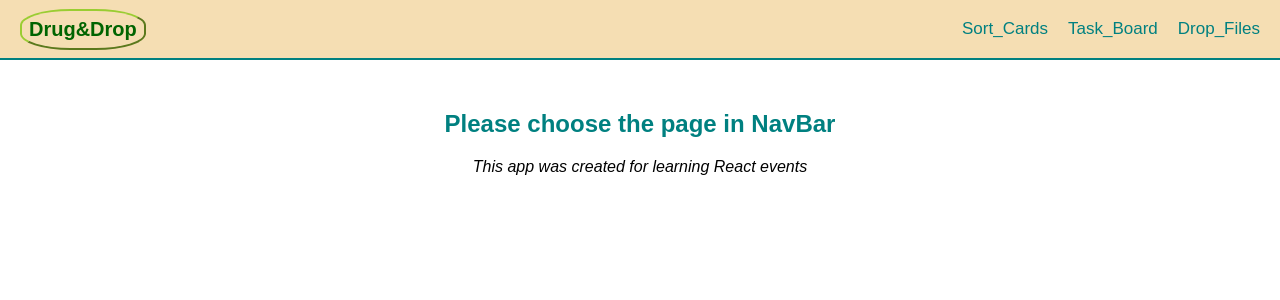
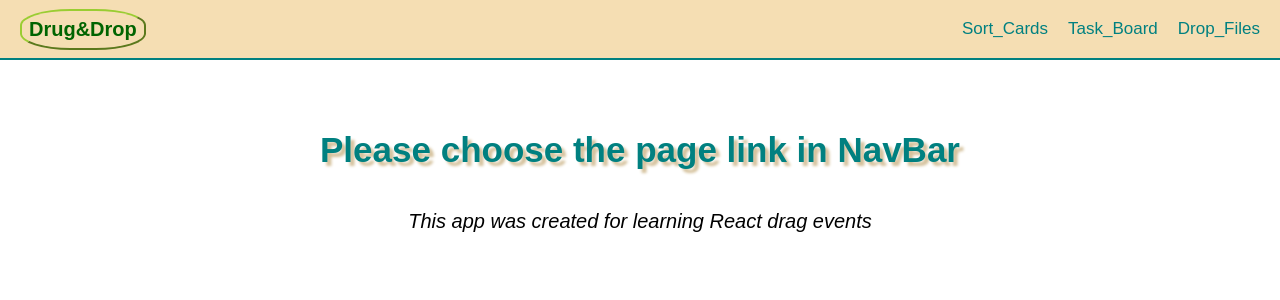
Before and after one commit to vladyslav-harkusha/react_drag-and-drop, a React (Create React App) app: page / in a window 1280 px wide. Shown: the top 300 px of the page. Built offline with nearby package versions, Linux system fonts and the light colour scheme.

Commit message:
styled start page

```diff
--- a/src/pages/StartPage.tsx
+++ b/src/pages/StartPage.tsx
@@ -4,9 +4,9 @@ import '../styles/StartPage.scss';
 export const StartPage: FC = () => {
   return (
     <div className='page'>
-      <h2 className='page__title'>Please choose the page in NavBar</h2>
+      <h2 className='page__title'>Please choose the page link in NavBar</h2>
 
-      <p className='page__inform'>This app was created for learning React events</p>
+      <p className='page__inform'>This app was created for learning React drag events</p>
     </div>
   );
 };
--- a/src/styles/StartPage.scss
+++ b/src/styles/StartPage.scss
@@ -3,13 +3,15 @@
   font-family: Arial, "Helvetica Neue", Helvetica, sans-serif;
 
   &__title {
-    margin-top: 50px;
+    margin-top: 70px;
     color: teal;
+    font-size: 35px;
+    text-shadow: 4px 4px 3px rgb(212, 192, 154);
   }
 
   &__inform {
     font-style: italic;
-    margin-top: 20px;
-    font-size: 16px;
+    margin-top: 40px;
+    font-size: 20px;
   }
 }
```
